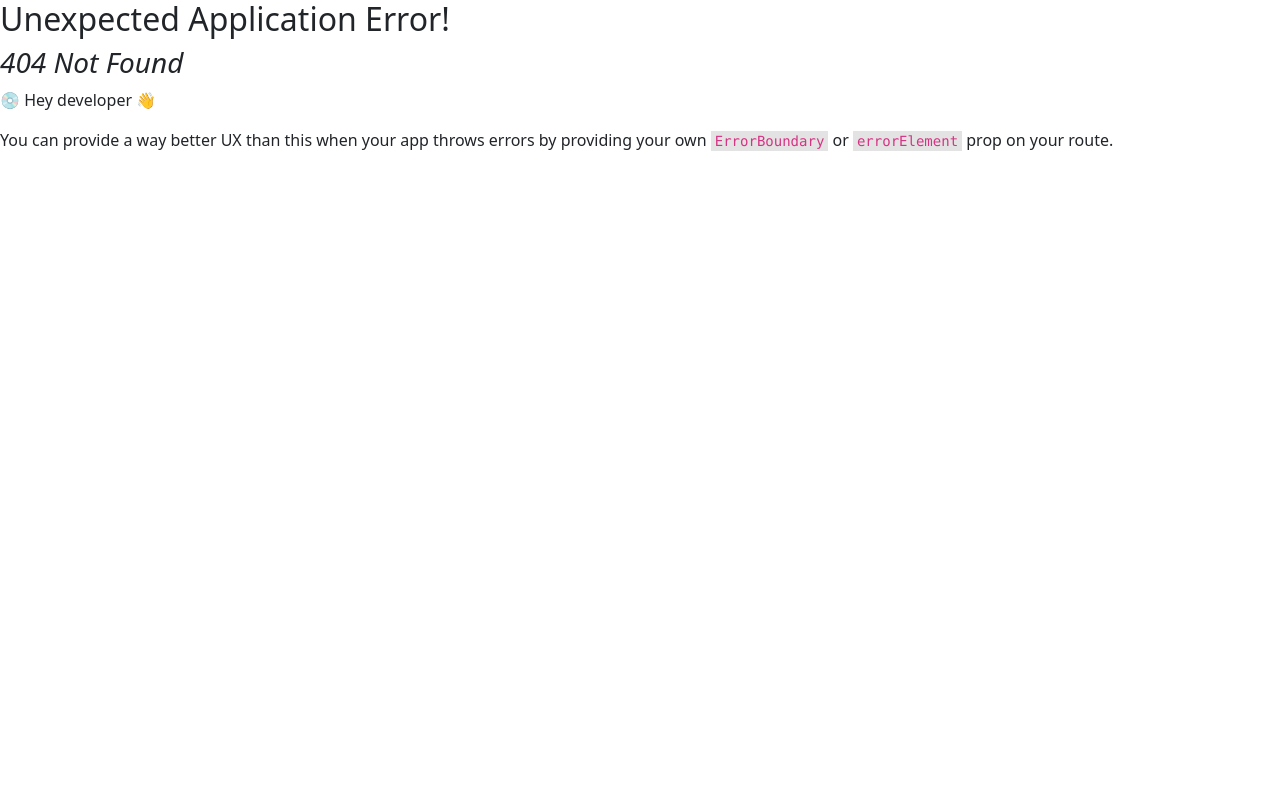
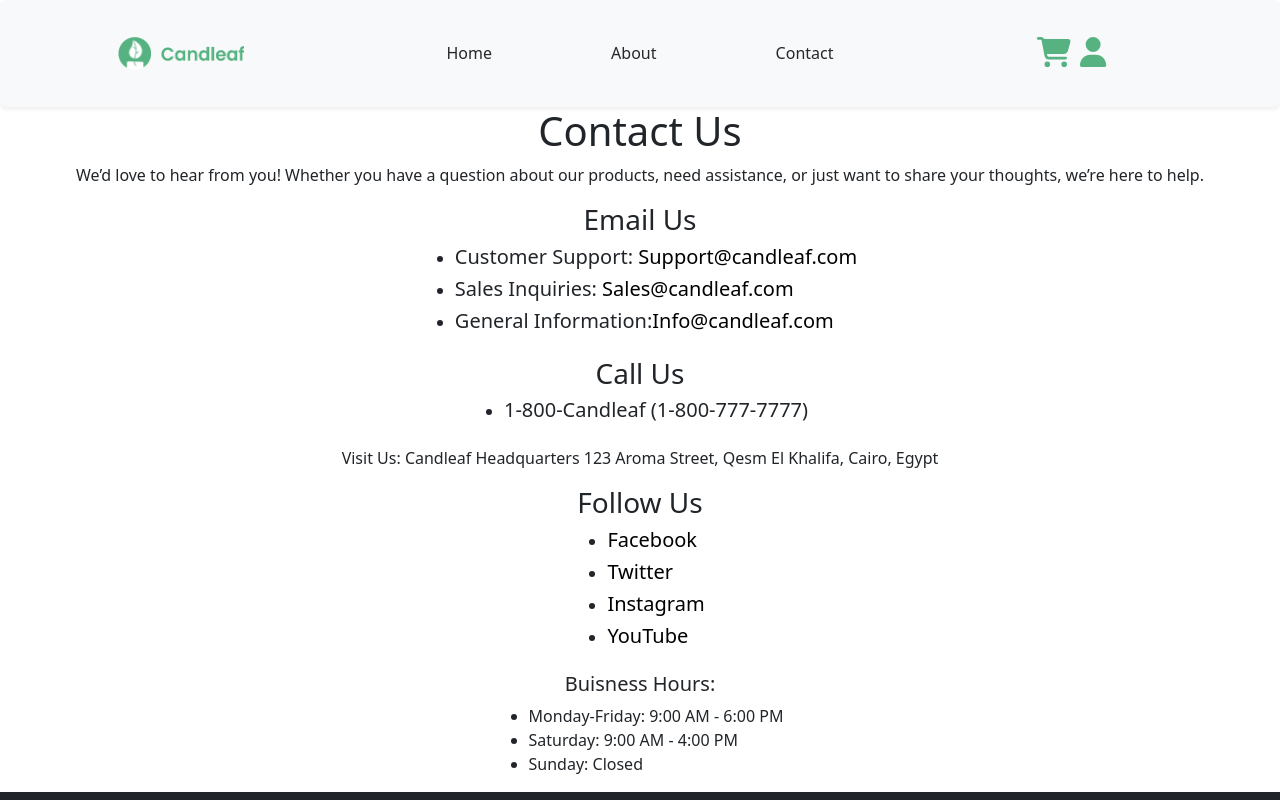
Before and after one commit to nada27w/Candleaf-project, a React (Vite) app: page /contact in a window 1280 px wide. Before the commit this address had no page. Shown: the top 800 px of the page. Built offline with nearby package versions, Linux system fonts and the light colour scheme.

Commit message:
finish header and footer

```diff
--- a/src/pages/about-page/index.jsx
+++ b/src/pages/about-page/index.jsx
@@ -8,7 +8,7 @@
             <img
               src="/src/images/candles.jpeg"
               alt=""
-              className="border rounded"
+              className="border rounded w-100"
             />
           </div>
           <div className="col">
--- a/src/pages/about-page/styleaboutpage.css
+++ b/src/pages/about-page/styleaboutpage.css
@@ -1,5 +1,3 @@
-.aboutImg
-{
-    width: 100%;
-
+.aboutImg {
+  width: 30%;
 }
--- /dev/null
+++ b/src/pages/cart/index.jsx
@@ -0,0 +1,36 @@
+
+import { Link } from "react-router-dom";
+const Cart = () => (
+  <>
+    {/* <div className="d-flex justify-content-center align-items-center flex-column"> */}
+    <div className="container-fluid text-center">
+      <div className="col justify-content-md-center">
+        <div className="row">
+          <h2>Your cart items</h2>
+          <Link to="/">Back to shopping</Link>
+        </div>
+        <div className="px-5">
+          <div class="container text-start ">
+            <div class="row justify-content-md-center border-bottom border-black">
+              <div class="col  productDiv">Product</div>
+              <div class="col-md-auto priceDiv">Price</div>
+              <div class="col col-lg-2 quantityDiv">Quantity</div>
+              <div class="col-md-auto totalDiv">Total</div>
+            </div>
+
+            <div class="row border-bottom border-black">
+              <div class="col">1 of 3</div>
+              <div class="col-md-auto">Variable width content</div>
+              <div class="col col-lg-2">3 of 3</div>
+              <div class="col-md-auto totalDiv">Total</div>
+
+
+            </div>
+          </div>
+        </div>
+      </div>
+    </div>
+  </>
+);
+
+export default Cart;
--- /dev/null
+++ b/src/pages/contact-us/index.jsx
@@ -0,0 +1,81 @@
+
+
+const ContactUs = () => (
+  <>
+    <div className="d-flex flex-column justify-content-center align-items-center flex-wrap contactDiv">
+      <h1>Contact Us</h1>
+
+      <p>
+        We’d love to hear from you! Whether you have a question about our
+        products, need assistance, or just want to share your thoughts, we’re
+        here to help.
+      </p>
+      <h3>Email Us</h3>
+      <ul>
+        <li>
+          <h5>
+            {" "}
+            Customer Support:{" "}
+            <a className="text-decoration-none text-black" href="mailto:support@candleaf.com">Support@candleaf.com</a>
+          </h5>
+        </li>
+        <li>
+          <h5>
+            Sales Inquiries:{" "}
+            <a className="text-decoration-none text-black" href="mailto:sales@candleaf.com">Sales@candleaf.com</a>
+          </h5>
+        </li>
+        <li>
+          <h5>
+            {" "}
+            General Information:
+            <a className="text-decoration-none text-black" href="mailto:info@candleaf.com">Info@candleaf.com</a>
+          </h5>
+        </li>
+      </ul>
+      <h3>Call Us</h3>
+      <ul>
+        <li>
+          <h5>1-800-Candleaf (1-800-777-7777)</h5>
+        </li>
+      </ul>
+      <p>
+        Visit Us: Candleaf Headquarters 123 Aroma Street, Qesm El Khalifa,
+        Cairo, Egypt
+      </p>
+      <h3>Follow Us</h3>
+      <ul>
+        <li>
+          <h5>
+            <a className="text-decoration-none text-black" href="https://www.facebook.com/candleaf/">Facebook</a>
+          </h5>
+        </li>
+        <li>
+          <h5>
+            <a className="text-decoration-none text-black" href="https://twitter.com/candleaf">Twitter</a>
+          </h5>
+        </li>
+        <li>
+          <h5>
+            <a className="text-decoration-none text-black" href="https://www.instagram.com/candleaf/">Instagram</a>
+          </h5>
+        </li>
+        <li>
+          <h5>
+            <a className="text-decoration-none text-black" href="https://www.youtube.com/candleaf">YouTube</a>
+          </h5>
+        </li>
+
+      </ul>
+      <h5>Buisness Hours:</h5>
+      <ul>
+        <li>Monday-Friday: 9:00 AM - 6:00 PM</li>
+        <li>Saturday: 9:00 AM - 4:00 PM</li>
+        <li>Sunday: Closed</li>
+      </ul>
+
+    </div>
+  </>
+);
+
+export default ContactUs;
--- a/src/pages/home-page/HomePage.css
+++ b/src/pages/home-page/HomePage.css
@@ -1,6 +1,7 @@
 
 .imageContainer{
-    background-image: url('src/images/bgsec1.jpeg');
+    background-image: url('src/images/candles.jpeg');
+    max-width: 100%;
     height: 90vh;
     background-size: cover;
     background-repeat: no-repeat;
```
Also changed, not shown: src/router/index.jsx (+11 -0 lines), src/pages/cart/cartstyle.css (added).
